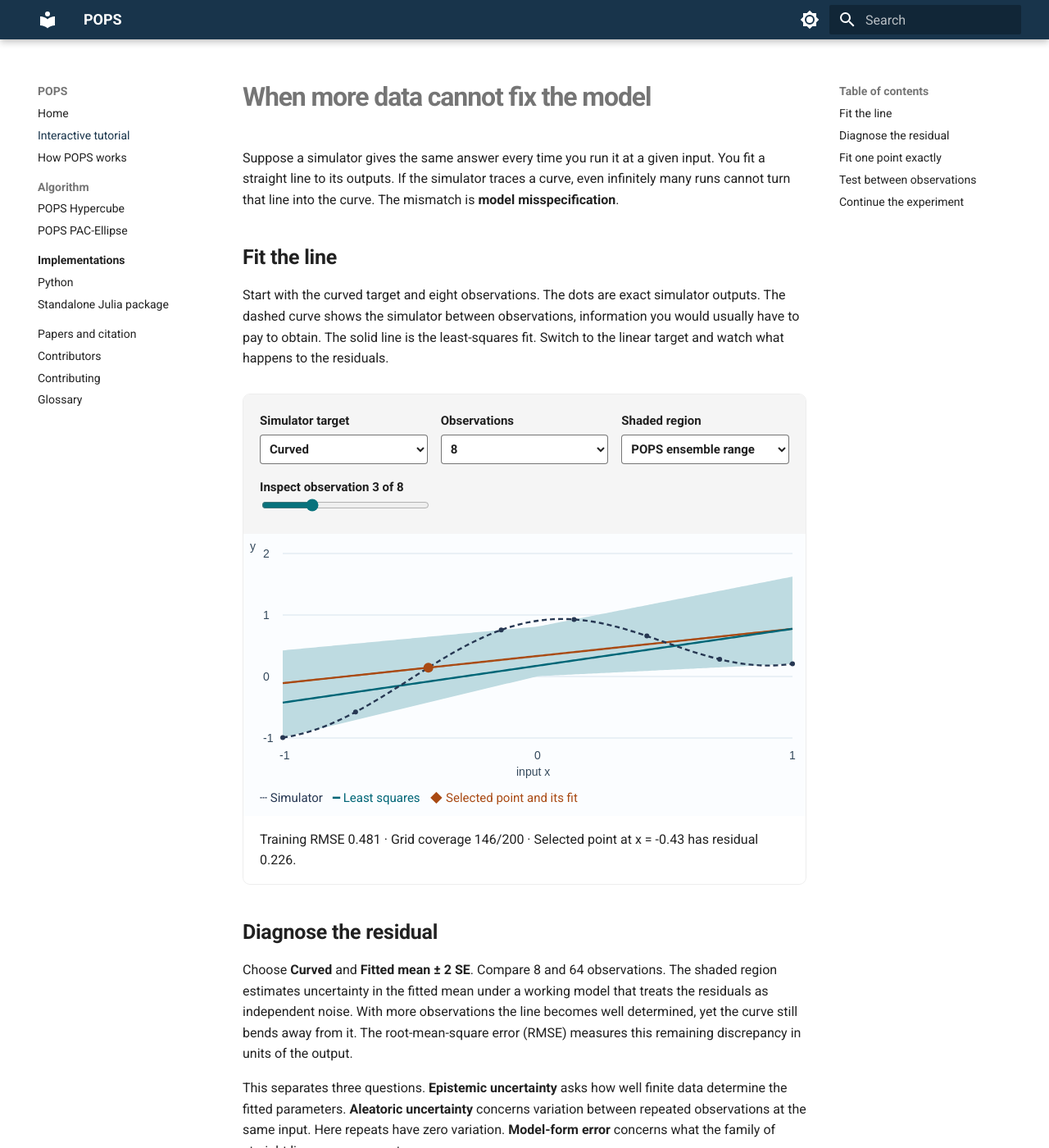
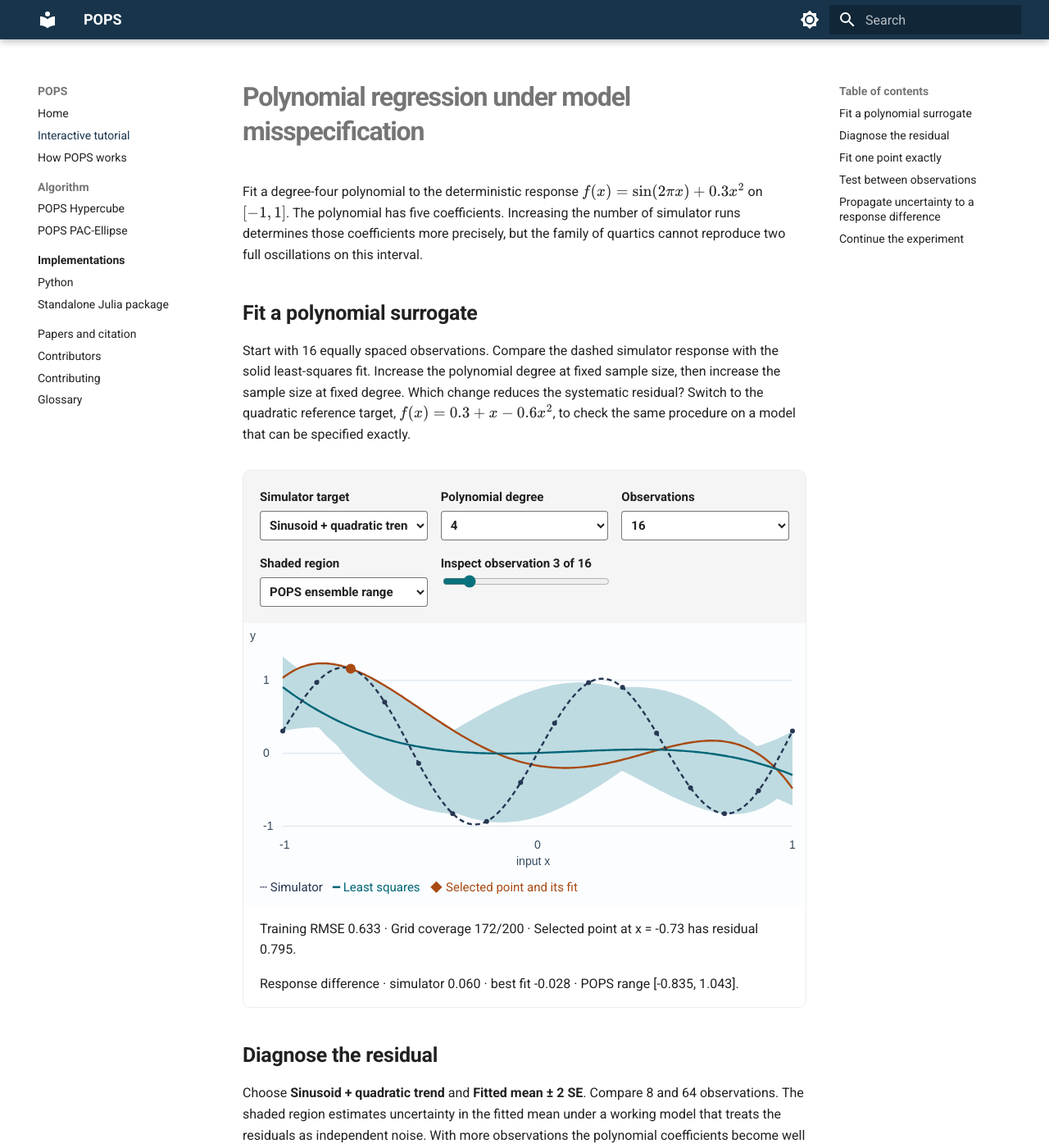
Before and after one commit to POPS-UQ/POPS-UQ.github.io, an MkDocs documentation site: the page built from docs/tutorials/index.md, in a window 1280 px wide and 1400 px high. Shown: the whole window at 82% size. Built offline with MkDocs 1.6.1 and Material for MkDocs 9.7.7, drawn with Linux system fonts in a browser that asks for light colours; some of the changed text lies outside the part shown.

Commit message:
Teach misspecification with polynomial surrogates and sinusoidal simulator data

```diff
--- a/docs/javascripts/lab.js
+++ b/docs/javascripts/lab.js
@@ -6,20 +6,35 @@
   const ctx = chart.getContext("2d");
   function render() {
     const n = Number(field("count").value);
-    const curved = field("target").value === "curved";
-    const truth = x => 0.25 + 0.6 * x + (curved ? 0.65 * Math.cos(Math.PI * x) : 0);
+    const degree = Number(field("degree").value);
+    const truth = field("target").value === "sine"
+      ? x => Math.sin(2 * Math.PI * x) + 0.3 * x * x
+      : x => 0.3 + x - 0.6 * x * x;
     const xs = Array.from({length: n}, (_, i) => -1 + 2 * i / (n - 1));
     const sum = values => values.reduce((a, b) => a + b, 0);
-    // The symmetric design makes the intercept and slope columns orthogonal.
-    const xx = sum(xs.map(x => x * x));
-    const intercept = sum(xs.map(truth)) / n;
-    const slope = sum(xs.map(x => x * truth(x))) / xx;
-    const mean = x => intercept + slope * x;
+    // Discrete monic orthogonal polynomials on the symmetric training grid.
+    // The three-term recurrence diagonalizes the least-squares Gram matrix.
+    const norms = [], recurrence = [], coefficients = [];
+    function basis(x, order = degree) {
+      const v = [1];
+      for (let k = 0; k < order; k++)
+        v.push(x * v[k] - (k ? recurrence[k] * v[k - 1] : 0));
+      return v;
+    }
+    for (let k = 0; k <= degree; k++) {
+      const column = xs.map(x => basis(x, k)[k]);
+      norms[k] = sum(column.map(v => v * v));
+      coefficients[k] = sum(column.map((v, i) => v * truth(xs[i]))) / norms[k];
+      recurrence[k] = k ? norms[k] / norms[k - 1] : 0;
+    }
+    const mean = x => sum(basis(x).map((v, k) => v * coefficients[k]));
+    const kernel = (a, b) => sum(a.map((v, k) => v * b[k] / norms[k]));
     const residual = xs.map(x => truth(x) - mean(x));
     const ss = sum(residual.map(e => e * e));
     const members = xs.map((xi, i) => {
-      const scale = residual[i] / (1 / n + xi * xi / xx);
-      return x => mean(x) + scale * (1 / n + xi * x / xx);
+      const row = basis(xi);
+      const scale = residual[i] / kernel(row, row);
+      return x => mean(x) + scale * kernel(row, basis(x));
     });
     const point = field("point");
     point.max = n;
@@ -27,7 +42,8 @@
     field("index").textContent = point.value + " of " + n;
     function bounds(x) {
       if (field("band").value === "mean") {
-        const width = 2 * Math.sqrt(ss / (n - 2) * (1 / n + x * x / xx));
+        const row = basis(x);
+        const width = 2 * Math.sqrt(ss / (n - degree - 1) * kernel(row, row));
         return [mean(x) - width, mean(x) + width];
       }
       const ys = members.map(f => f(x));
@@ -86,6 +102,11 @@
       const [low, high] = bounds(x);
       if (truth(x) >= low - 1e-12 && truth(x) <= high + 1e-12) inside++;
     }
+    const difference = f => f(0.6) - f(-0.4);
+    const deltas = members.map(difference);
+    field("propagation").textContent = "Response difference · simulator " + difference(truth).toFixed(3)
+      + " · best fit " + difference(mean).toFixed(3) + " · POPS range ["
+      + Math.min(...deltas).toFixed(3) + ", " + Math.max(...deltas).toFixed(3) + "].";
     field("results").textContent = "Training RMSE " + Math.sqrt(ss / n).toFixed(3)
       + " · Grid coverage " + inside + "/200 · Selected point at x = " + xs[index].toFixed(2)
       + " has residual " + residual[index].toFixed(3) + ".";
--- a/docs/stylesheets/extra.css
+++ b/docs/stylesheets/extra.css
@@ -35,4 +35,4 @@
 .lab-key {display: flex; flex-wrap: wrap; gap: .6rem; margin: 0!important; padding: .5rem 1rem; background: #fbfdff; color: #263752; font-size: .75rem;}
 .lab-key span:nth-child(2) {color: #006677;}
 .lab-key span:nth-child(3) {color: #a94a13;}
-#lab-results {padding: 0 1rem; font-variant-numeric: tabular-nums;}
+#lab-results, #lab-propagation {padding: 0 1rem; font-variant-numeric: tabular-nums;}
--- a/docs/tutorials/index.md
+++ b/docs/tutorials/index.md
@@ -1,47 +1,51 @@
-# When more data cannot fix the model
+# Polynomial regression under model misspecification
 
-Suppose a simulator gives the same answer every time you run it at a given input. You fit a straight line to its outputs. If the simulator traces a curve, even infinitely many runs cannot turn that line into the curve. The mismatch is **model misspecification**.
+Fit a degree-four polynomial to the deterministic response \(f(x)=\sin(2\pi x)+0.3x^2\) on \([-1,1]\). The polynomial has five coefficients. Increasing the number of simulator runs determines those coefficients more precisely, but the family of quartics cannot reproduce two full oscillations on this interval.
 
-## Fit the line
+## Fit a polynomial surrogate
 
-Start with the curved target and eight observations. The dots are exact simulator outputs. The dashed curve shows the simulator between observations, information you would usually have to pay to obtain. The solid line is the least-squares fit. Switch to the linear target and watch what happens to the residuals.
+Start with 16 equally spaced observations. Compare the dashed simulator response with the solid least-squares fit. Increase the polynomial degree at fixed sample size, then increase the sample size at fixed degree. Which change reduces the systematic residual? Switch to the quadratic reference target, \(f(x)=0.3+x-0.6x^2\), to check the same procedure on a model that can be specified exactly.
 
 <div class="pops-lab" id="pops-lab">
   <div class="lab-controls">
-    <label>Simulator target <select id="lab-target"><option value="curved">Curved</option><option value="linear">Linear</option></select></label>
-    <label>Observations <select id="lab-count"><option>4</option><option selected>8</option><option>16</option><option>32</option><option>64</option></select></label>
+    <label>Simulator target <select id="lab-target"><option value="sine">Sinusoid + quadratic trend</option><option value="quadratic">Quadratic reference</option></select></label>
+    <label>Polynomial degree <select id="lab-degree"><option>1</option><option>2</option><option selected>4</option><option>6</option></select></label>
+    <label>Observations <select id="lab-count"><option>8</option><option selected>16</option><option>32</option><option>64</option></select></label>
     <label>Shaded region <select id="lab-band"><option value="ensemble">POPS ensemble range</option><option value="mean">Fitted mean ± 2 SE</option></select></label>
     <label>Inspect observation <output id="lab-index"></output><input id="lab-point" type="range" min="1" max="8" value="3"></label>
   </div>
-  <canvas id="lab-chart" width="760" height="340" aria-label="Simulator, fitted line, selected pointwise fit and selected uncertainty region. Numerical results follow."></canvas>
+  <canvas id="lab-chart" width="760" height="340" aria-label="Simulator, fitted polynomial, selected pointwise fit and selected uncertainty region. Numerical results follow."></canvas>
   <p class="lab-key"><span>┄ Simulator</span><span>━ Least squares</span><span>◆ Selected point and its fit</span></p>
   <p id="lab-results" role="status"></p>
+  <p id="lab-propagation" role="status"></p>
   <noscript>Enable JavaScript to run the experiment. The derivation and interpretation below also work on paper.</noscript>
 </div>
 
 ## Diagnose the residual
 
-Choose **Curved** and **Fitted mean ± 2 SE**. Compare 8 and 64 observations. The shaded region estimates uncertainty in the fitted mean under a working model that treats the residuals as independent noise. With more observations the line becomes well determined, yet the curve still bends away from it. The root-mean-square error (RMSE) measures this remaining discrepancy in units of the output.
+Choose **Sinusoid + quadratic trend** and **Fitted mean ± 2 SE**. Compare 8 and 64 observations. The shaded region estimates uncertainty in the fitted mean under a working model that treats the residuals as independent noise. With more observations the polynomial coefficients become well determined, yet the sinusoidal residual persists. The root-mean-square error (RMSE) measures this remaining discrepancy in units of the output.
 
-This separates three questions. **Epistemic uncertainty** asks how well finite data determine the fitted parameters. **Aleatoric uncertainty** concerns variation between repeated observations at the same input. Here repeats have zero variation. **Model-form error** concerns what the family of straight lines can represent.
+This separates three questions. **Epistemic uncertainty** asks how well finite data determine the fitted parameters. **Aleatoric uncertainty** concerns variation between repeated observations at the same input. Here repeats have zero variation. **Model-form error** concerns what the chosen polynomial degree can represent.
 
 ## Fit one point exactly
 
-Choose **POPS ensemble range**. Move **Inspect observation** from the middle to an endpoint. The highlighted line passes through that observation and minimizes total squared error subject to that constraint. Each observation generally asks for a different slope and intercept. The shaded region spans the predictions of all those lines at each input.
+Choose **POPS ensemble range**. Move **Inspect observation** from the middle to an endpoint. The highlighted polynomial passes through that observation and minimizes total squared error subject to that constraint. Each observation generally asks for different coefficients. The shaded region spans the predictions of all constrained polynomials at each input.
 
-For a design matrix \(X\) with rows \(z_i^T=(1,x_i)\), let \(w\) be the least-squares coefficients, \(C=(X^TX)^{-1}\), and \(e_i=y_i-z_i^Tw\). The selected coefficients are
+For a design matrix \(X\) with rows \(z_i^T=(1,x_i,\ldots,x_i^d)\), let \(w\) be the least-squares coefficients, \(C=(X^TX)^{-1}\), and \(e_i=y_i-z_i^Tw\). The selected coefficients are
 
 \[
 w_i=w+\frac{e_i C z_i}{z_i^T C z_i}.
 \]
 
-Multiplying by \(z_i^T\) recovers \(y_i\). When the simulator is linear, the original fit already meets every constraint and the lines coincide. The experiment uses the raw pointwise ensemble. The [hypercube construction](../method/hypercube.md) builds a distribution from the parameter vectors for propagation.
+Multiplying by \(z_i^T\) recovers \(y_i\). For the quadratic reference with degree two or higher, the original fit already meets every constraint and the fitted curves coincide. The experiment uses the raw pointwise ensemble. The [hypercube construction](../method/hypercube.md) builds a distribution from the parameter vectors for propagation.
 
 ## Test between observations
 
-The lab checks the selected region against the simulator at 200 equally spaced cell midpoints across the plotted domain. Try four observations on the curved target. Each training point lies inside the ensemble range by construction. Does the range contain the curve everywhere between them? Coverage on this grid is an empirical diagnostic. Neither the ensemble range nor its extrema specify a 95% prediction interval.
+The lab checks the selected region against the simulator at 200 equally spaced cell midpoints across the plotted domain. Try eight observations with a degree-six fit to the sinusoidal target. Each training point lies inside the ensemble range by construction. Does the range contain the curve everywhere between them? Coverage on this grid is an empirical diagnostic. Neither the ensemble range nor its extrema specify a 95% prediction interval.
 
-For a downstream calculation, carry each pair of coefficients together. For example, the difference between outputs at two inputs depends on the slope of a single line. Choosing unrelated upper or lower values at the two inputs can produce a difference that no sampled model predicts.
+## Propagate uncertainty to a response difference
+
+The lab also reports the response change from \(x=-0.4\) to \(x=0.6\). Each ensemble member supplies both predictions, so the spread in their difference preserves correlations induced by the coefficients. Compare the ensemble range for this quantity with the known simulator difference as you vary the degree.
 
 ## Continue the experiment
 
```
Also changed, not shown: docs/citation.md (+1 -1 lines), docs/index.md (+8 -4 lines).
